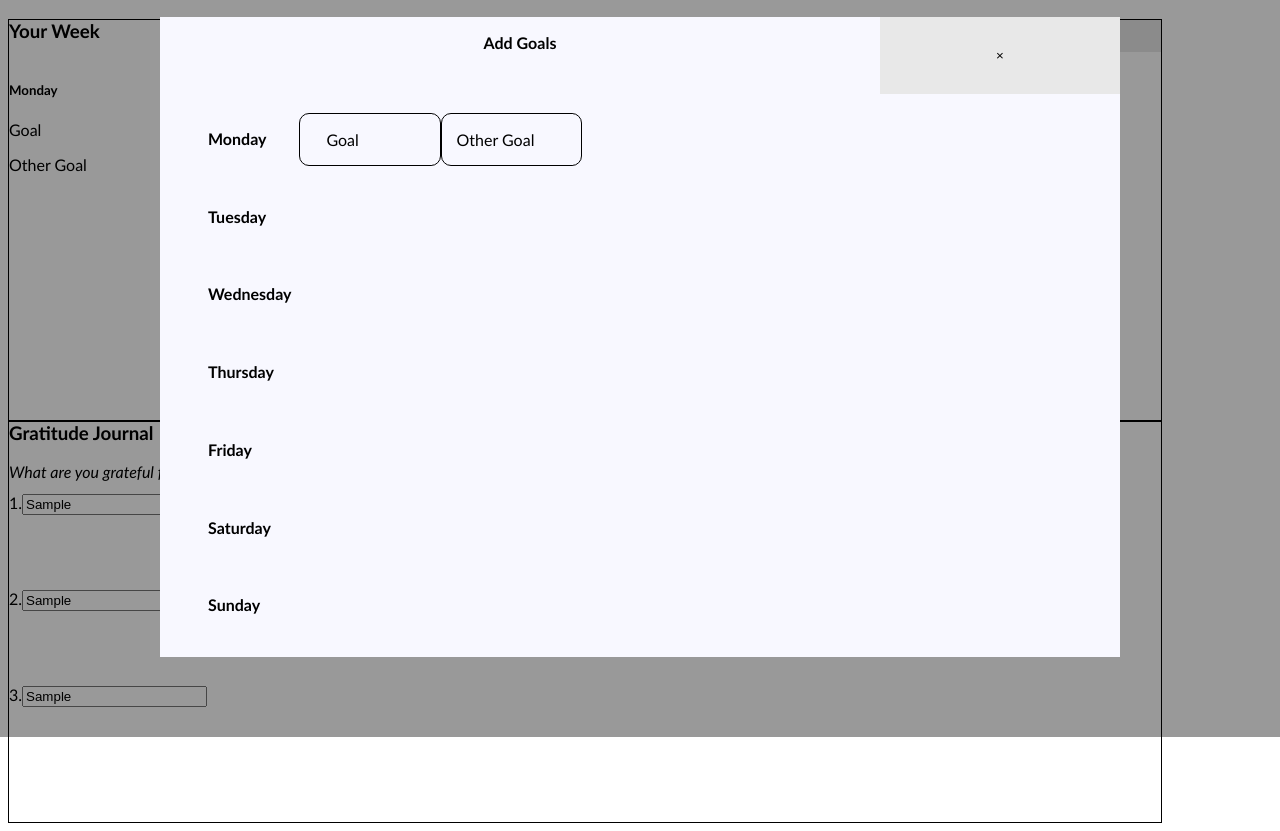
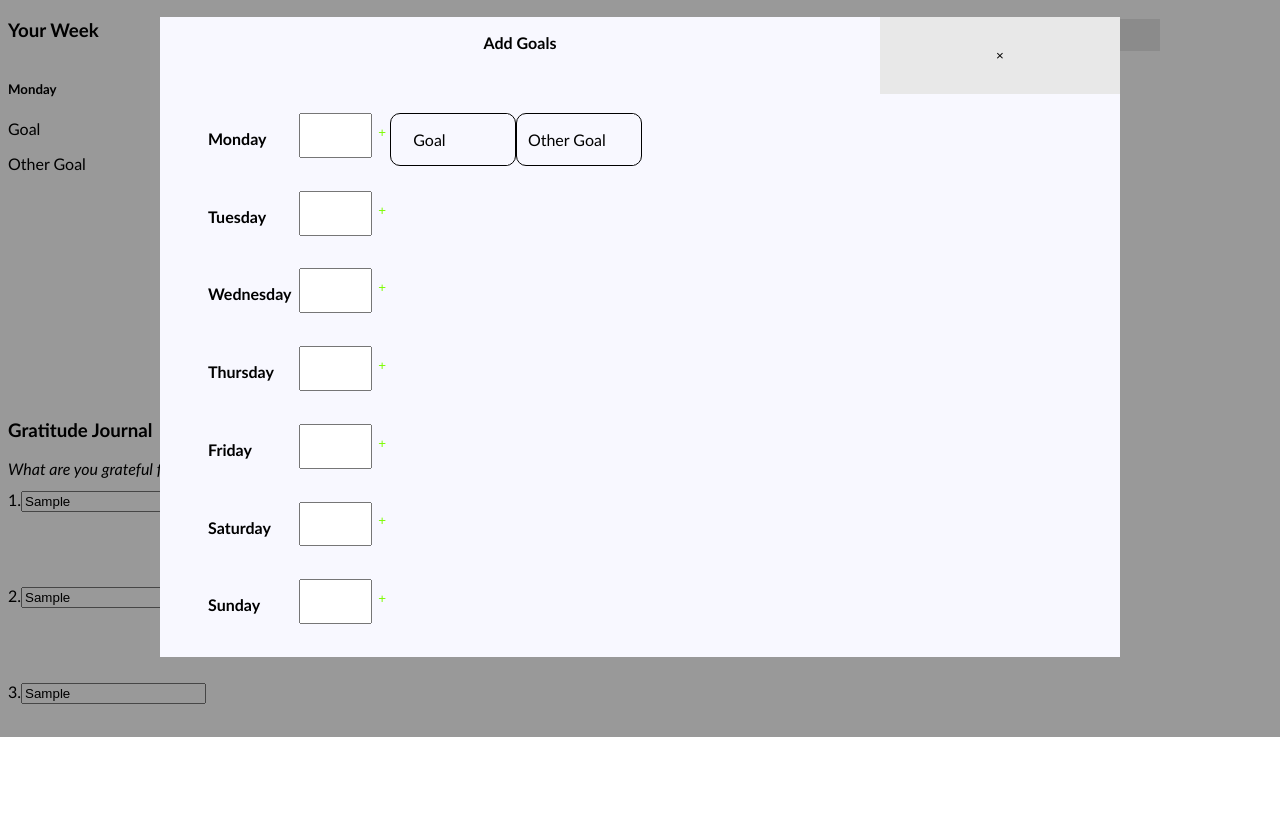
Before and after one commit to imbayard/Stooble, a React app: page / in a window 1280 px wide. Both pictures are taken after typing "Sample", "Sample", "Sample" into the empty fields and a click on the button "Add Goals". Shown: the part 63-894 px from the top of the page. Built offline with nearby package versions, Linux system fonts and the light colour scheme.

Commit message:
Can now add goals from add goal modal

```diff
--- a/src/core/AddGoalModal.css
+++ b/src/core/AddGoalModal.css
@@ -37,8 +37,28 @@
 .agm-day {
     padding-left: 5%;
     display: grid;
-    grid-template-columns: 10% 90%;
+    grid-template-columns: 10% 10% 80%;
     height: 100%;
+}
+
+.agm-add-goal-wrapper {
+    display: grid;
+    grid-template-columns: 80% 20%;
+}
+
+.agm-add-goal {
+    height: 50%;
+}
+
+.add-goal-button:hover {
+    cursor: pointer;
+}
+
+.add-goal-button {
+    height: 50%;
+    border: none;
+    background-color: ghostwhite;
+    color: lawngreen;
 }
 
 .agm-goals-list {
--- a/src/core/AddGoalModal.js
+++ b/src/core/AddGoalModal.js
@@ -12,6 +12,7 @@ export default function AddGoalsModal({
     goals,
     setGoals
 }) {
+    const [addGoals, setAddGoals] = useState(['', '', '', '', '', '', ''])
     const deleteGoal = (weekIndex, goalIndex) => {
         const newGoals = []
         for (let i = 0; i < goals.length; i++) {
@@ -31,6 +32,31 @@ export default function AddGoalsModal({
         }
         setGoals(newGoals)
     }
+    const handleSubmit = (value, weekIndex) => {
+        const newWeek = []
+        for (let i = 0; i < goals.length; i++) {
+            if (i == weekIndex) {
+                const dayGoals = goals[i]
+                const newGoals = [value, ...dayGoals]
+                newWeek.push(newGoals)
+            } else {
+                newWeek.push(goals[i])
+            }
+        }
+        setGoals(newWeek)
+        handleChange('', weekIndex)
+    }
+    const handleChange = (value, weekIndex) => {
+        const newAddGoals = []
+        for (let i = 0; i < addGoals.length; i++) {
+            if (i == weekIndex) {
+                newAddGoals.push(value)
+            } else {
+                newAddGoals.push(addGoals[i])
+            }
+        }
+        setAddGoals(newAddGoals)
+    }
     return (
         isModalOpen ? (
             <div className='add-goal-modal'>
@@ -43,7 +69,18 @@ export default function AddGoalsModal({
                         {Days.map((day, i) => {
                             return (
                                 <div className='agm-day' key={day}>
-                                    <p style={{fontWeight: 'bold'}}>{day}</p>
+                                    <p style={{ fontWeight: 'bold' }}>{day}</p>
+                                    <div className='agm-add-goal-wrapper'>
+                                        <input
+                                            onChange={e => handleChange(e.target.value, i)}
+                                            className='agm-add-goal'
+                                            maxLength="10"
+                                            value={addGoals[i]}
+                                        />
+                                        <button className='add-goal-button'
+                                            onClick={() => handleSubmit(addGoals[i], i)}
+                                        >+</button>
+                                    </div>
                                     <div className='agm-goals-list'>
                                         {goals[i].map((goal, j) => {
                                             return (
@@ -52,7 +89,7 @@ export default function AddGoalsModal({
                                                     <p className='agm-goal'>
                                                         {goal}
                                                     </p>
-                                                    <button className='delete-goal' onClick={(e) => deleteGoal(i,j)}>x</button>
+                                                    <button className='delete-goal' onClick={() => deleteGoal(i,j)}>x</button>
                                                 </div>
                                                     :
                                                 <div key={goal}></div>
--- a/src/core/GratitudePlatform.css
+++ b/src/core/GratitudePlatform.css
@@ -1,7 +1,6 @@
 .gratitude-platform {
     height: 50vh;
     width: 90vw;
-    border: 1px solid black;
     display: grid;
     grid-template-rows: 10% 5% 80% 5%;
 }
--- a/src/core/WeekOutline.css
+++ b/src/core/WeekOutline.css
@@ -1,7 +1,6 @@
 .week-outline {
     width: 90vw;
     height: 50vh;
-    border: 1px solid black;
     display: grid;
     grid-template-rows: 10% 90%;
 }
```
